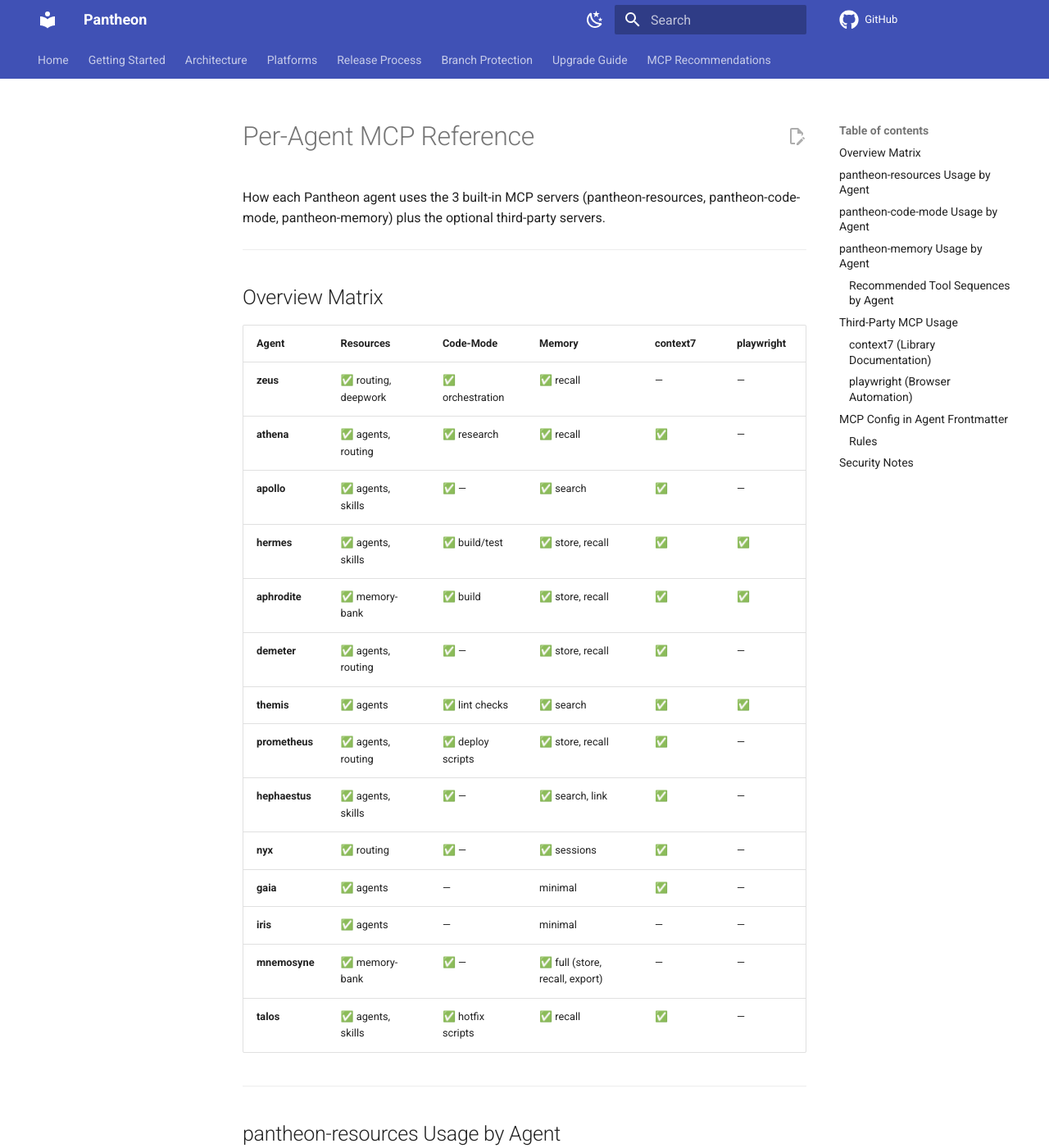
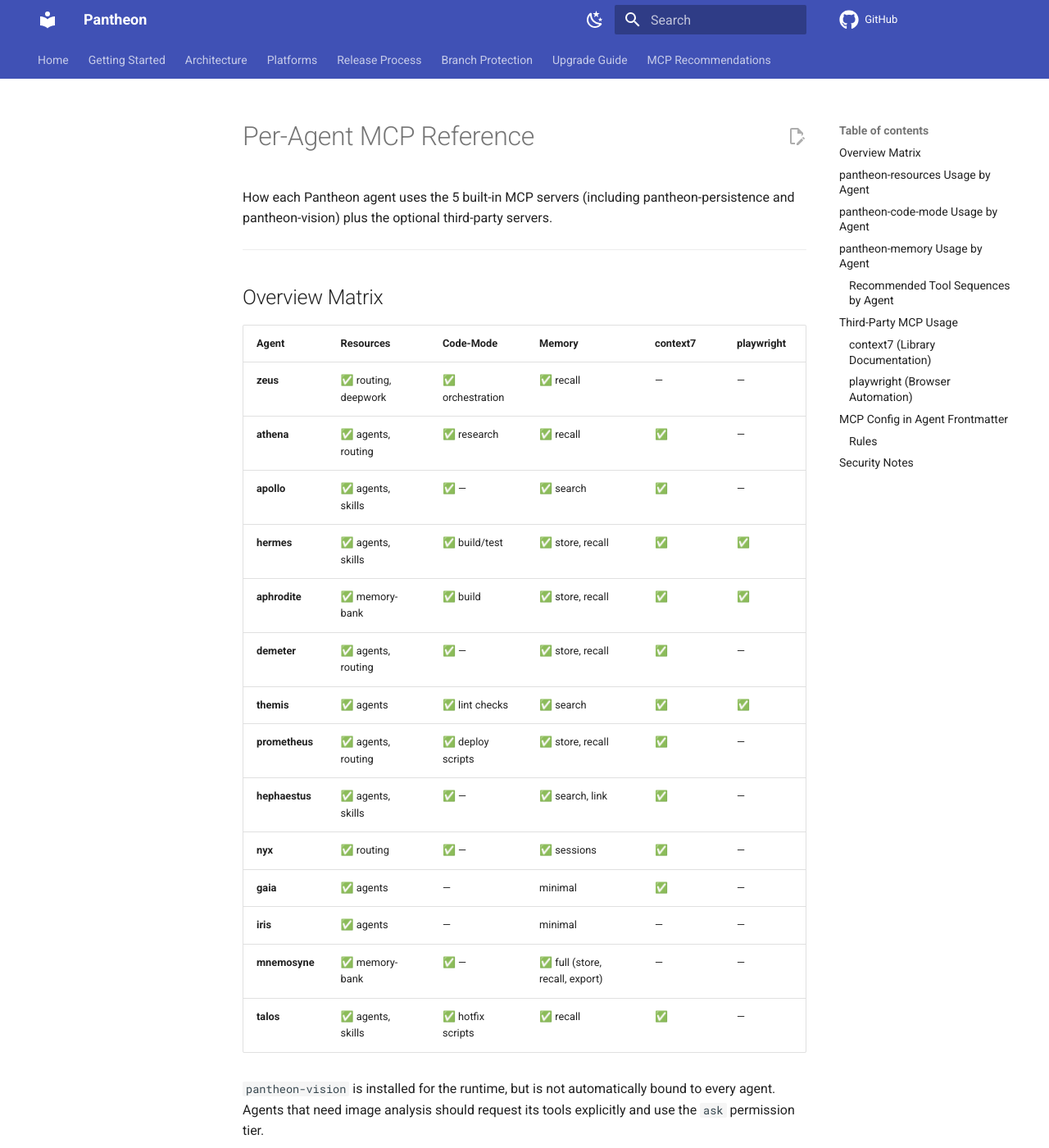
Before and after one commit to ils15/pantheon-opencode, an MkDocs documentation site: the page built from docs/AGENT-MCP.md, in a window 1280 px wide and 1400 px high. Shown: the whole window at 82% size. Built offline with MkDocs 1.6.1 and Material for MkDocs 9.7.7, drawn with Linux system fonts in a browser that asks for light colours; comment, search, counter and statistics services are not loaded; the version menu is left out; some of the changed text lies outside the part shown.

Commit message:
chore(install): register pantheon-vision and harden doctor

```diff
--- a/docs/AGENT-MCP.md
+++ b/docs/AGENT-MCP.md
@@ -1,7 +1,7 @@
 # Per-Agent MCP Reference
 
-How each Pantheon agent uses the 3 built-in MCP servers (pantheon-resources,
-pantheon-code-mode, pantheon-memory) plus the optional third-party servers.
+How each Pantheon agent uses the 5 built-in MCP servers (including
+pantheon-persistence and pantheon-vision) plus the optional third-party servers.
 
 ---
 
@@ -23,6 +23,10 @@ pantheon-code-mode, pantheon-memory) plus the optional third-party servers.
 | **iris** | ✅ agents | — | minimal | — | — |
 | **mnemosyne** | ✅ memory-bank | ✅ — | ✅ full (store, recall, export) | — | — |
 | **talos** | ✅ agents, skills | ✅ hotfix scripts | ✅ recall | ✅ | — |
+
+`pantheon-vision` is installed for the runtime, but is not automatically bound
+to every agent. Agents that need image analysis should request its tools
+explicitly and use the `ask` permission tier.
 
 ---
 
@@ -187,6 +191,8 @@ mcpServers:
 | **pantheon-resources** | Low | Read-only. Same trust boundary as repository |
 | **pantheon-code-mode** | Medium | Executes scripts. Permission: `ask` (user confirms each execution) |
 | **pantheon-memory** | Low | Read/write within agent sandbox. No system access |
+| **pantheon-persistence** | Low | Namespaced local SQLite KV with FTS5 and TTL |
+| **pantheon-vision** | Medium | Sends image data or URLs to the configured OpenCode vision gateway; permission: `ask` |
 | **context7** | Low | Read-only library documentation. No auth needed |
 | ~~exa~~ | *Removed in v3.15.0* | Use `websearch` tool instead |
 | **playwright** | Medium | Runs headless Chromium. Permission: `ask` recommended |
```
Also changed, not shown: README.md (+1 -1 lines), docs/INSTALLATION.md (+11 -1 lines), 1 other file.
